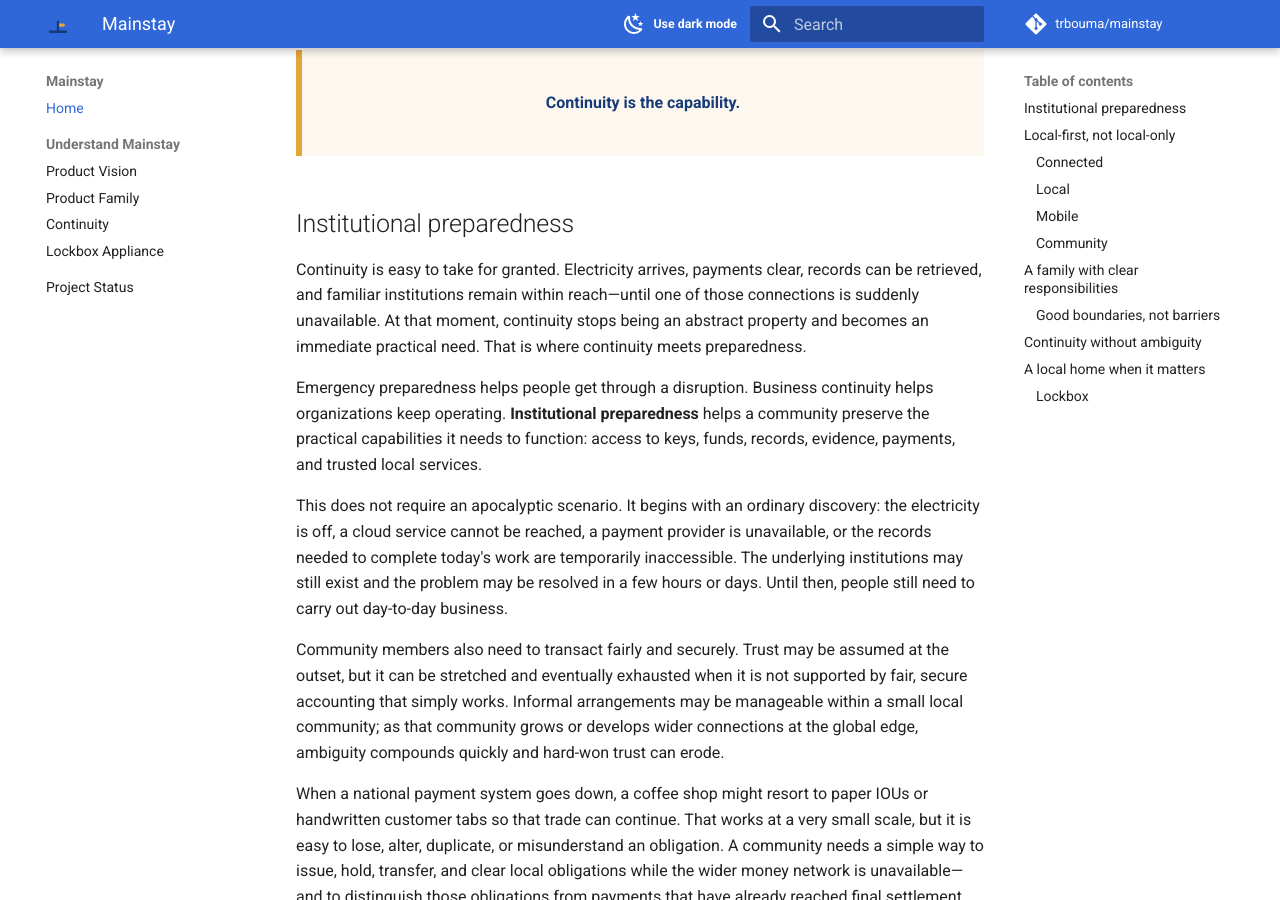
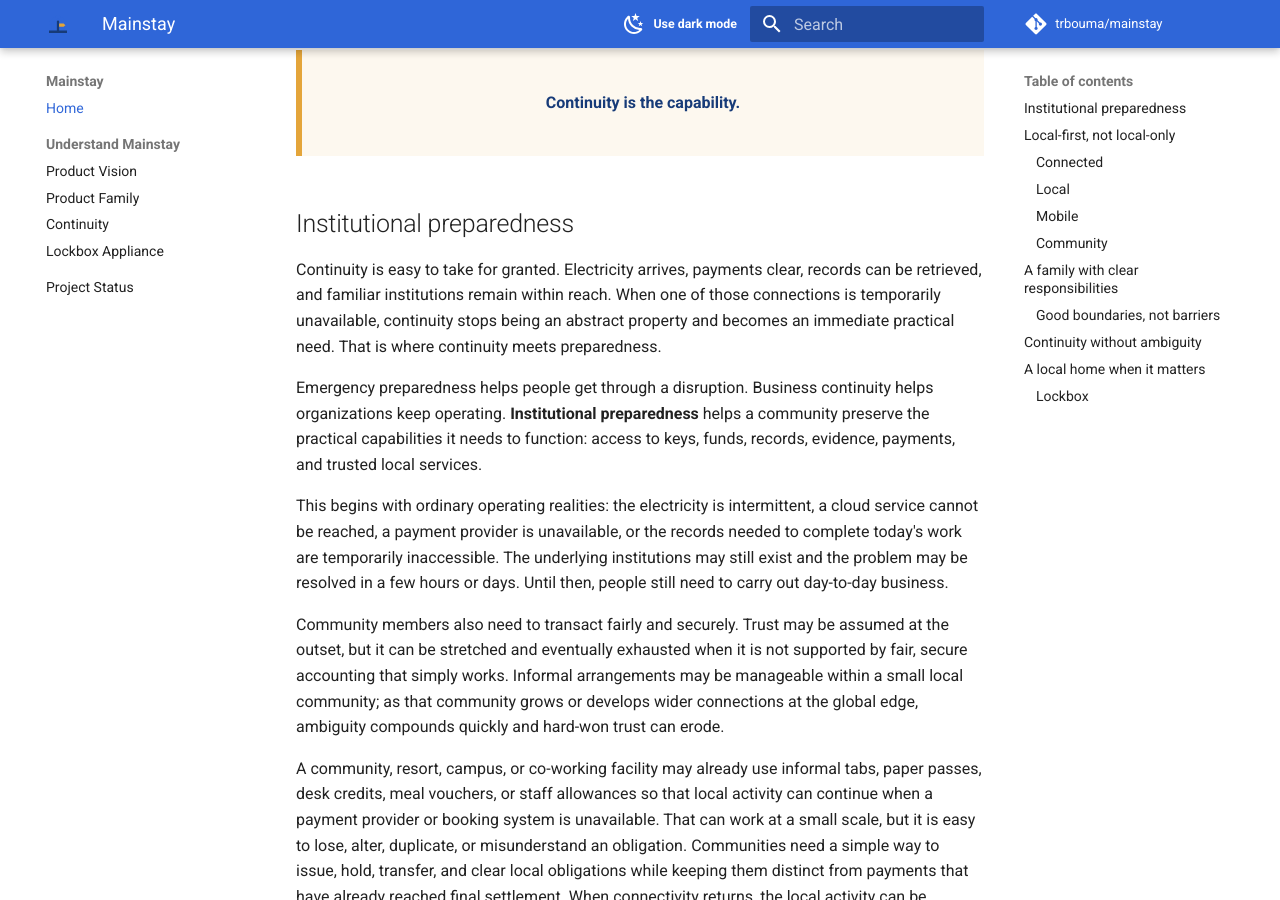
Before and after one commit to trbouma/mainstay, an MkDocs documentation site: the page built from website/index.md, in a window 1280 px wide and 900 px high, scrolled down 765 px. Built offline with MkDocs 1.6.1 and Material for MkDocs 9.7.7, drawn with Linux system fonts in a browser that asks for light colours; comment, search, counter and statistics services are not loaded; some of the changed text lies outside the part shown.

Commit message:
Refine Mainstay messaging toward cooperative local continuity

```diff
--- a/website/index.md
+++ b/website/index.md
@@ -27,22 +27,22 @@ description: A local-first application for keys, records, payments, and communit
 ## Institutional preparedness
 
 Continuity is easy to take for granted. Electricity arrives, payments clear,
-records can be retrieved, and familiar institutions remain within reach—until
-one of those connections is suddenly unavailable. At that moment, continuity
-stops being an abstract property and becomes an immediate practical need. That
-is where continuity meets preparedness.
+records can be retrieved, and familiar institutions remain within reach. When
+one of those connections is temporarily unavailable, continuity stops being an
+abstract property and becomes an immediate practical need. That is where
+continuity meets preparedness.
 
 Emergency preparedness helps people get through a disruption. Business
 continuity helps organizations keep operating. **Institutional preparedness**
 helps a community preserve the practical capabilities it needs to function:
 access to keys, funds, records, evidence, payments, and trusted local services.
 
-This does not require an apocalyptic scenario. It begins with an ordinary
-discovery: the electricity is off, a cloud service cannot be reached, a payment
-provider is unavailable, or the records needed to complete today's work are
-temporarily inaccessible. The underlying institutions may still exist and the
-problem may be resolved in a few hours or days. Until then, people still need
-to carry out day-to-day business.
+This begins with ordinary operating realities: the electricity is intermittent,
+a cloud service cannot be reached, a payment provider is unavailable, or the
+records needed to complete today's work are temporarily inaccessible. The
+underlying institutions may still exist and the problem may be resolved in a
+few hours or days. Until then, people still need to carry out day-to-day
+business.
 
 Community members also need to transact fairly and securely. Trust may be
 assumed at the outset, but it can be stretched and eventually exhausted when
@@ -51,12 +51,12 @@ arrangements may be manageable within a small local community; as that
 community grows or develops wider connections at the global edge, ambiguity
 compounds quickly and hard-won trust can erode.
 
-When a national payment system goes down, a coffee shop might resort to paper
-IOUs or handwritten customer tabs so that trade can continue. That works at a
-very small scale, but it is easy to lose, alter, duplicate, or misunderstand an
-obligation. A community needs a simple way to issue, hold, transfer, and clear
-local obligations while the wider money network is unavailable—and to
-distinguish those obligations
+A community, resort, campus, or co-working facility may already use informal
+tabs, paper passes, desk credits, meal vouchers, or staff allowances so that
+local activity can continue when a payment provider or booking system is
+unavailable. That can work at a small scale, but it is easy to lose, alter,
+duplicate, or misunderstand an obligation. Communities need a simple way to
+issue, hold, transfer, and clear local obligations while keeping them distinct
 from payments that have already reached final settlement. When connectivity
 returns, the local activity can be reconciled with the wider network rather
 than reconstructed from scraps of paper and memory.
@@ -71,13 +71,12 @@ reduces uncertainty until the original authority is reachable and the record
 can be checked or reconciled through its normal channels.
 
 A community may eventually decide to maintain this capacity at the edge
-permanently. That does not mean withdrawing from the law, rejecting wider
-institutions, or going rogue. It means being able to meet daily needs when
-national and global systems fail repeatedly, reconnecting to those systems
-when they are useful and available without making every local action depend on
-them. This can be especially important for remote and Indigenous communities
-that want the benefits of digital tools while retaining local authority and
-avoiding fragile digital tethers to distant platforms and providers.
+permanently. This is a cooperative local capacity: communities continue
+ordinary work close to where people live and gather, then reconnect with wider
+institutions when those systems are useful and available. This can be
+especially important for remote and Indigenous communities that want digital
+tools aligned with local governance, trusted relationships, language, service
+realities, and cooperative links to regional and national systems.
 
 Over time, the same need becomes more important as infrastructure grows more
 distributed. Some services may remain global, while electricity, data centres,
```
Also changed, not shown: other parts of website/index.md (+3 -3 lines), website/continuity.md (+9 -8 lines), website/lockbox.md (+2 -2 lines), website/product-family.md (+7 -7 lines), 1 other file.
